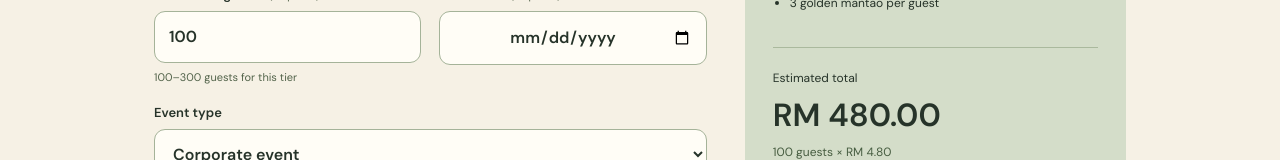
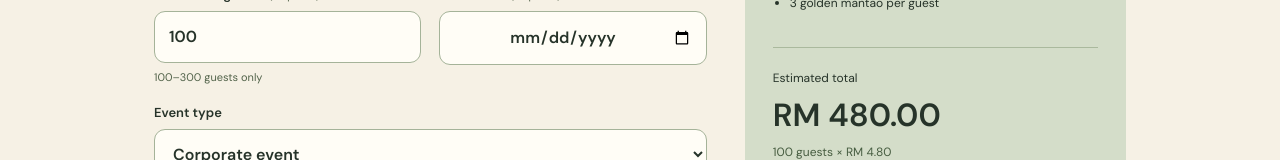
Before and after one commit to umarfarid97/mantaoblasta, a React (Vite) app: page / in a window 1280 px wide. Both pictures are taken after a click on the button "Plan your event". Shown: the part 501-661 px from the top of the page. Built offline with nearby package versions, Linux system fonts and the light colour scheme.

Commit message:
fix: enforce enquiry guest ranges when leaving input

```diff
--- a/src/pages/EnquiryPage.tsx
+++ b/src/pages/EnquiryPage.tsx
@@ -27,6 +27,10 @@ export function EnquiryPage() {
   const [opened, setOpened] = useState(false);
   const total = Math.round(guests * (pkg.pricePerGuestMYR ?? 0) * 100) / 100;
   const validGuests = Number.isSafeInteger(guests) && guests >= pkg.minPax && (pkg.openEndedGuests || guests <= pkg.maxPax);
+  const enforceGuestRange = () => {
+    const wholeGuests = Number.isFinite(guests) ? Math.trunc(guests) : pkg.minPax;
+    setGuests(Math.max(pkg.minPax, pkg.openEndedGuests ? wholeGuests : Math.min(pkg.maxPax, wholeGuests)));
+  };
   const [today] = useState(() => new Intl.DateTimeFormat('en-CA', { timeZone: 'Asia/Kuala_Lumpur', year: 'numeric', month: '2-digit', day: '2-digit' }).format(new Date()));
 
   useEffect(() => {
@@ -64,7 +68,7 @@ export function EnquiryPage() {
         <div className="garden-enquiry-fields">
           <section aria-labelledby="enquiry-event"><h2 id="enquiry-event">Your event</h2>
             <label>Choose your package<select value={packageId} onChange={event => { const next = EVENT_PACKAGES.find(item => item.id === event.target.value)!; setPackageId(next.id); setGuests(current => Math.max(next.minPax, next.openEndedGuests ? current : Math.min(next.maxPax, current))); setOpened(false); }}>{EVENT_PACKAGES.map(item => <option key={item.id} value={item.id}>{item.name} — {money(item.pricePerGuestMYR ?? 0)} / guest</option>)}</select></label>
-            <div className="garden-form-row"><label>Number of guests <span>(required)</span><input type="number" min={pkg.minPax} max={pkg.openEndedGuests ? undefined : pkg.maxPax} step="1" required value={guests || ''} onChange={event => setGuests(Number(event.target.value))} aria-describedby="enquiry-guest-range" /><small id="enquiry-guest-range">{pkg.paxRange} for this tier{pkg.openEndedGuests ? ' · Counts above 1,000 welcome' : ''}</small></label><label>Event date <span>(required)</span><input type="date" min={today} required value={date} onChange={event => setDate(event.target.value)} /></label></div>
+            <div className="garden-form-row"><label>Number of guests <span>(required)</span><input type="number" min={pkg.minPax} max={pkg.openEndedGuests ? undefined : pkg.maxPax} step="1" required value={guests || ''} onChange={event => setGuests(Number(event.target.value))} onBlur={enforceGuestRange} aria-invalid={!validGuests} aria-describedby="enquiry-guest-range" /><small id="enquiry-guest-range">{pkg.openEndedGuests ? `Minimum ${pkg.minPax} guests · No maximum` : `${pkg.minPax}–${pkg.maxPax} guests only`}</small></label><label>Event date <span>(required)</span><input type="date" min={today} required value={date} onChange={event => setDate(event.target.value)} /></label></div>
             <label>Event type<select value={eventType} onChange={event => setEventType(event.target.value)}>{['Corporate event', 'Private gathering', 'Birthday party', 'Wedding / Sanding', 'Exhibition / Festival', 'Annual dinner', 'Other celebration'].map(item => <option key={item}>{item}</option>)}</select></label>
             <label>Venue / location <span>(optional)</span><input autoComplete="street-address" value={venue} onChange={event => setVenue(event.target.value)} placeholder="Hotel, office, hall or outdoor venue" /></label>
           </section>
```
